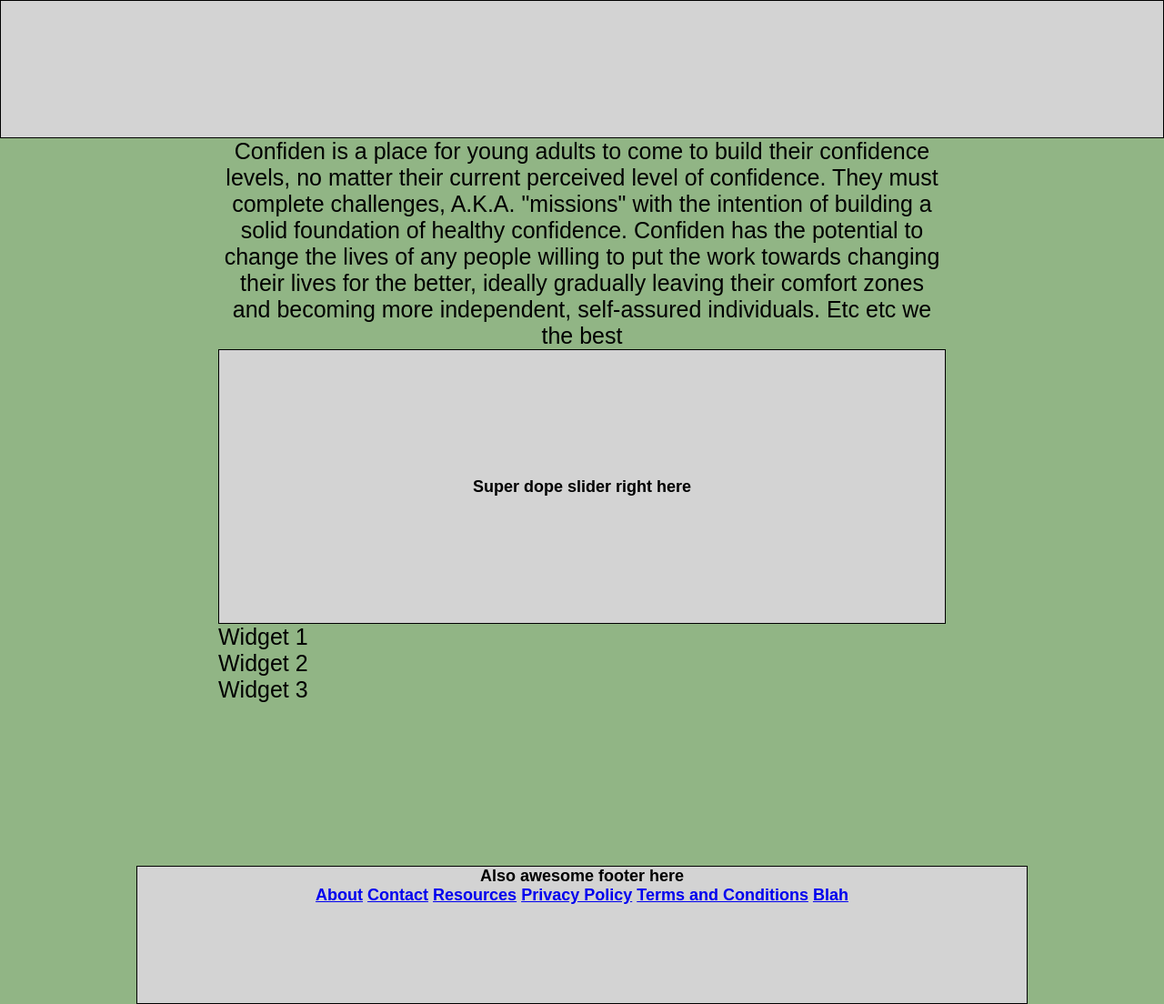
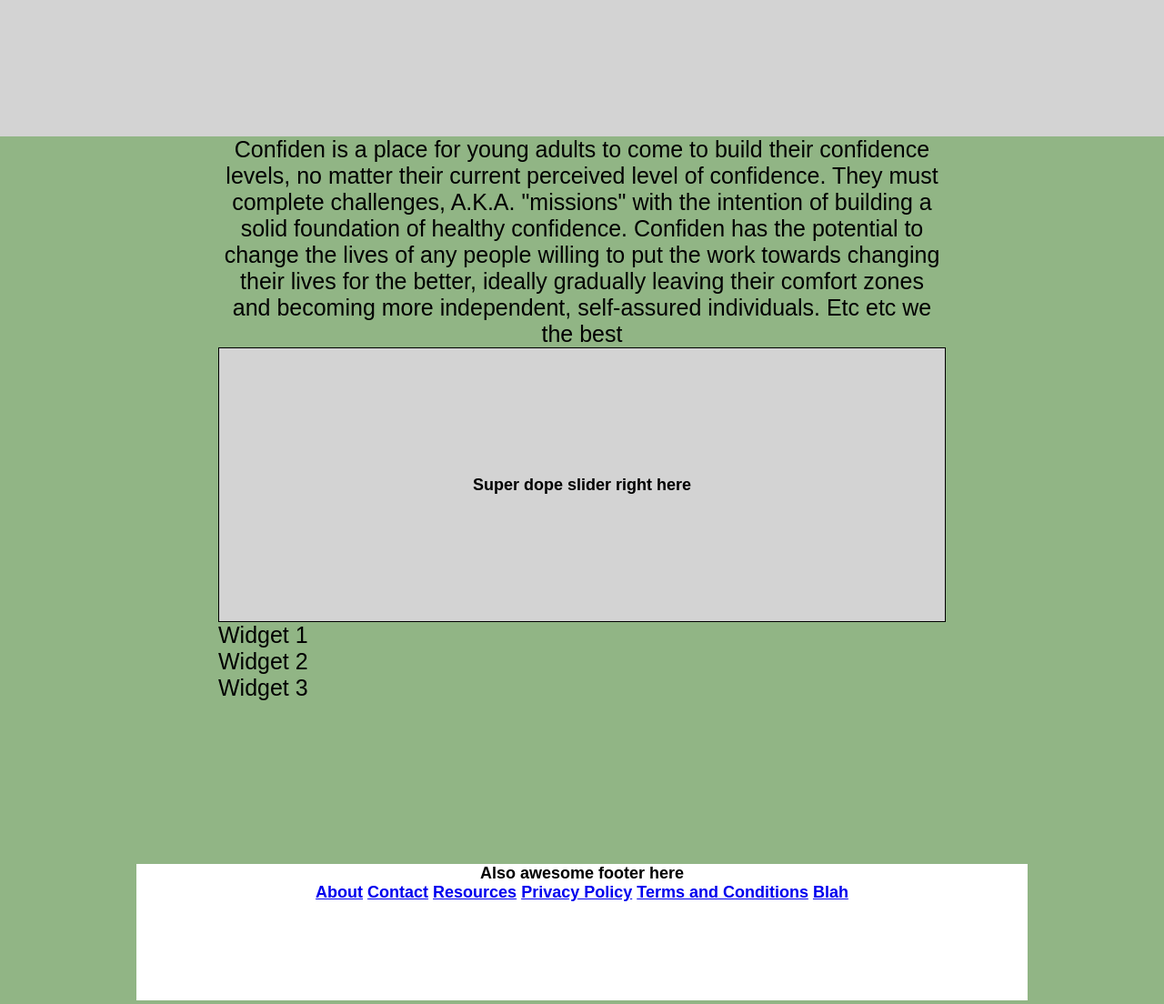
Before and after one commit to Group3WebSys/Project, a PHP site: page / in a window 1280 px wide. Shown: the whole page at 91% size. Run offline with PHP 8.4, Linux system fonts and the light colour scheme.

Commit message:
Update format.css
getting rid of the header & footer border + changing footer background color to white

```diff
--- a/style/format.css
+++ b/style/format.css
@@ -87,7 +87,7 @@ clear: both;
         height: 150px;
         line-height: 150px;
         background-color: lightgray;
-        border: 1px solid black;
+        border: none;
         vertical-align: middle;
         text-align: center;
         font-size: 24px;
@@ -110,8 +110,8 @@ clear: both;
 #footer {
         /* Filler stuff for now */
         height: 150px;
-        background-color: lightgray;
-        border: 1px solid black;
+        background-color: white;
+        border: none;
         vertical-align: middle;
         text-align: center;
         font-size: 18px;
```
